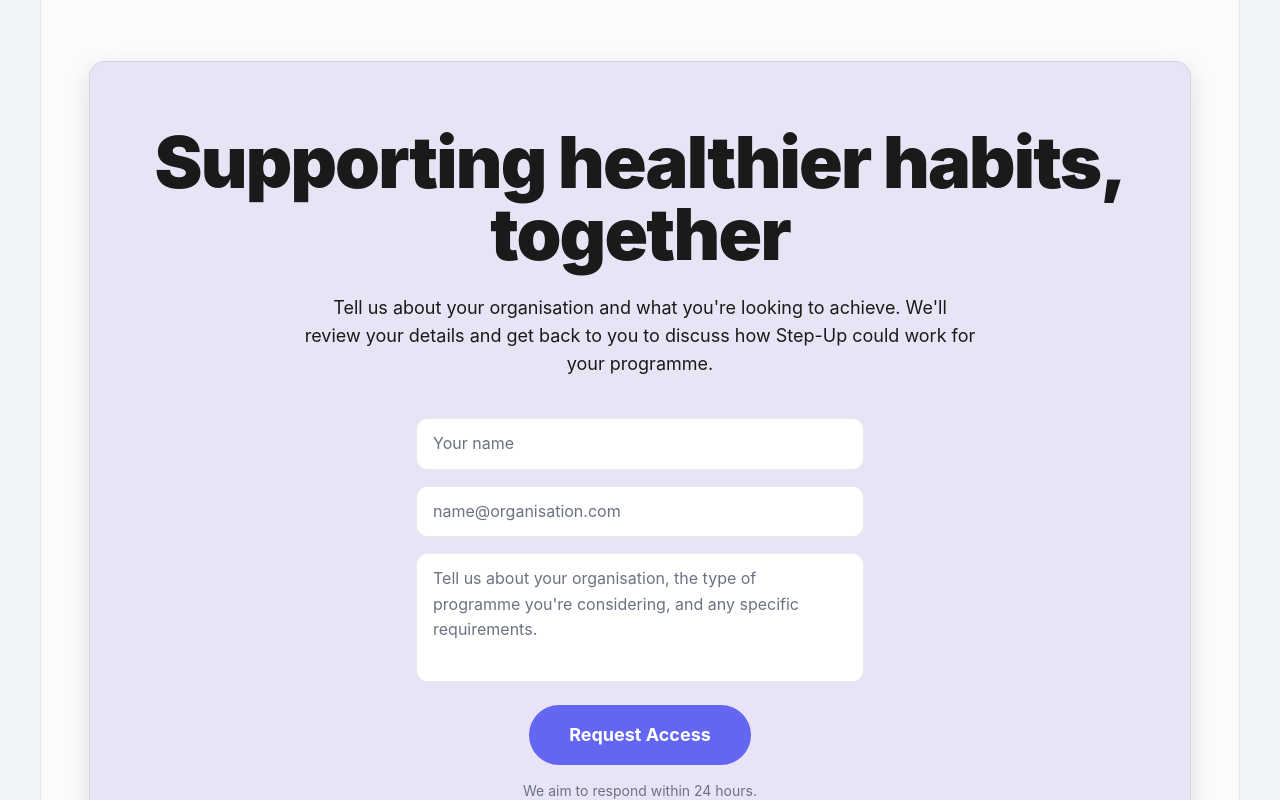
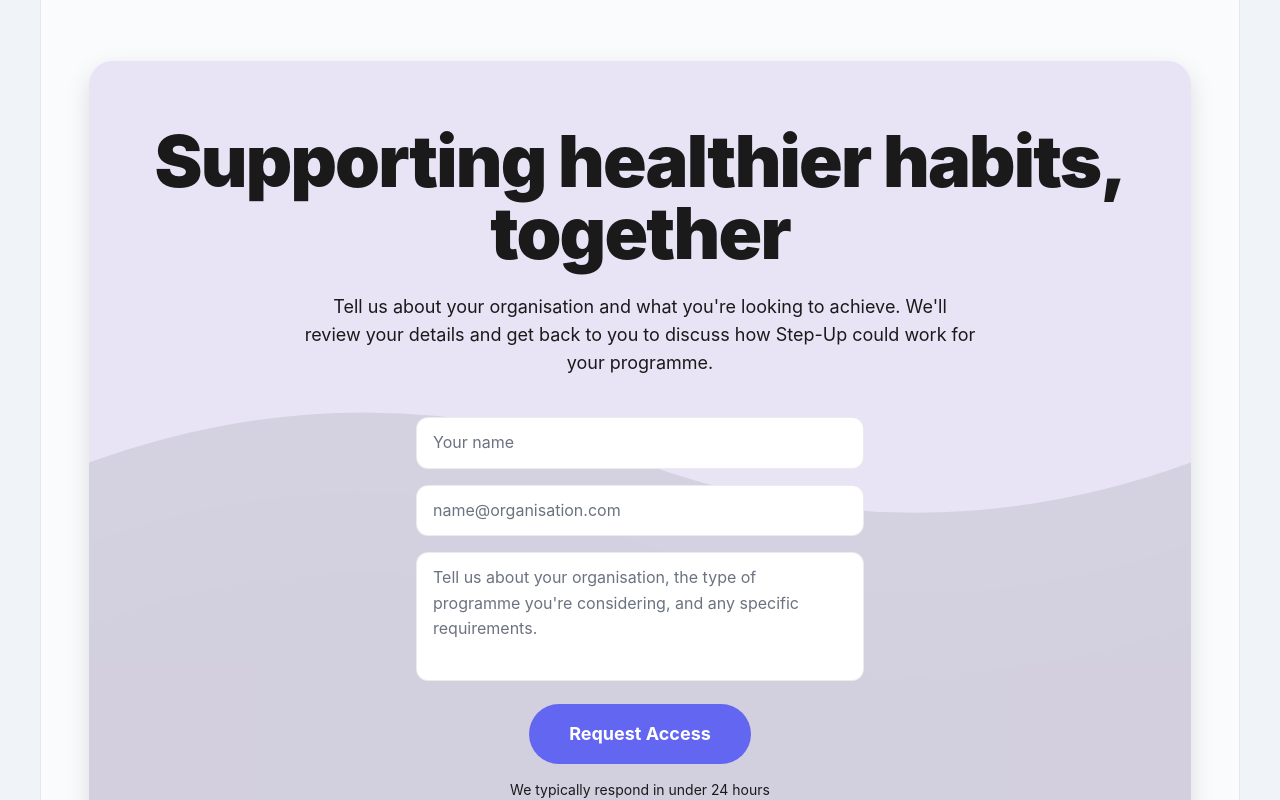
Before and after one commit to judgesteven/step-up-ios, a Next.js app: page / in a window 1280 px wide. Shown: the part 7720-8520 px from the top of the page. Built offline with nearby package versions, Linux system fonts and the light colour scheme.

Commit message:
Add wave background to FinalCTA section and update copy

```diff
--- a/components/landing/FinalCTA.tsx
+++ b/components/landing/FinalCTA.tsx
@@ -6,7 +6,36 @@ export default function FinalCTA() {
   return (
     <section id="final-cta">
       <Container>
-        <Card variant="lilac" className="p-12 md:p-16 text-center" style={{ boxShadow: '0 8px 24px rgba(0,0,0,0.12)' }}>
+        <Card variant="lilac" className="!border-0 overflow-hidden rounded-[24px]" style={{ boxShadow: '0 8px 24px rgba(0,0,0,0.12)' }}>
+          <div className="relative p-12 md:p-16">
+            {/* Subtle wave background - softer than Hero */}
+            <div className="absolute inset-0 overflow-hidden pointer-events-none" style={{ opacity: 0.10 }}>
+              <svg
+                className="w-full h-full"
+                preserveAspectRatio="none"
+                viewBox="0 0 1200 200"
+                fill="none"
+                xmlns="http://www.w3.org/2000/svg"
+              >
+                <path
+                  d="M0,100 Q300,75 600,100 T1200,100 L1200,200 L0,200 Z"
+                  fill="currentColor"
+                  style={{ opacity: 0.9 }}
+                />
+                <path
+                  d="M0,120 Q300,95 600,120 T1200,120 L1200,200 L0,200 Z"
+                  fill="currentColor"
+                  style={{ opacity: 0.5 }}
+                />
+                <path
+                  d="M0,140 Q300,115 600,140 T1200,140 L1200,200 L0,200 Z"
+                  fill="currentColor"
+                  style={{ opacity: 0.3 }}
+                />
+              </svg>
+            </div>
+
+            <div className="relative z-10 text-center">
               <h2 className="text-5xl md:text-6xl lg:text-7xl font-black mb-6 tracking-tight">
                 Supporting healthier habits, together
               </h2>
@@ -38,10 +67,12 @@ export default function FinalCTA() {
                     Request Access
                   </button>
                 </div>
-            <p className="text-sm text-[var(--muted)]">
-              We aim to respond within 24 hours.
+                <p className="text-sm text-[var(--ink)]">
+                  We typically respond in under 24 hours
                 </p>
               </form>
+            </div>
+          </div>
         </Card>
       </Container>
     </section>
```
Lines whose indentation alone changed are shown as unchanged.
